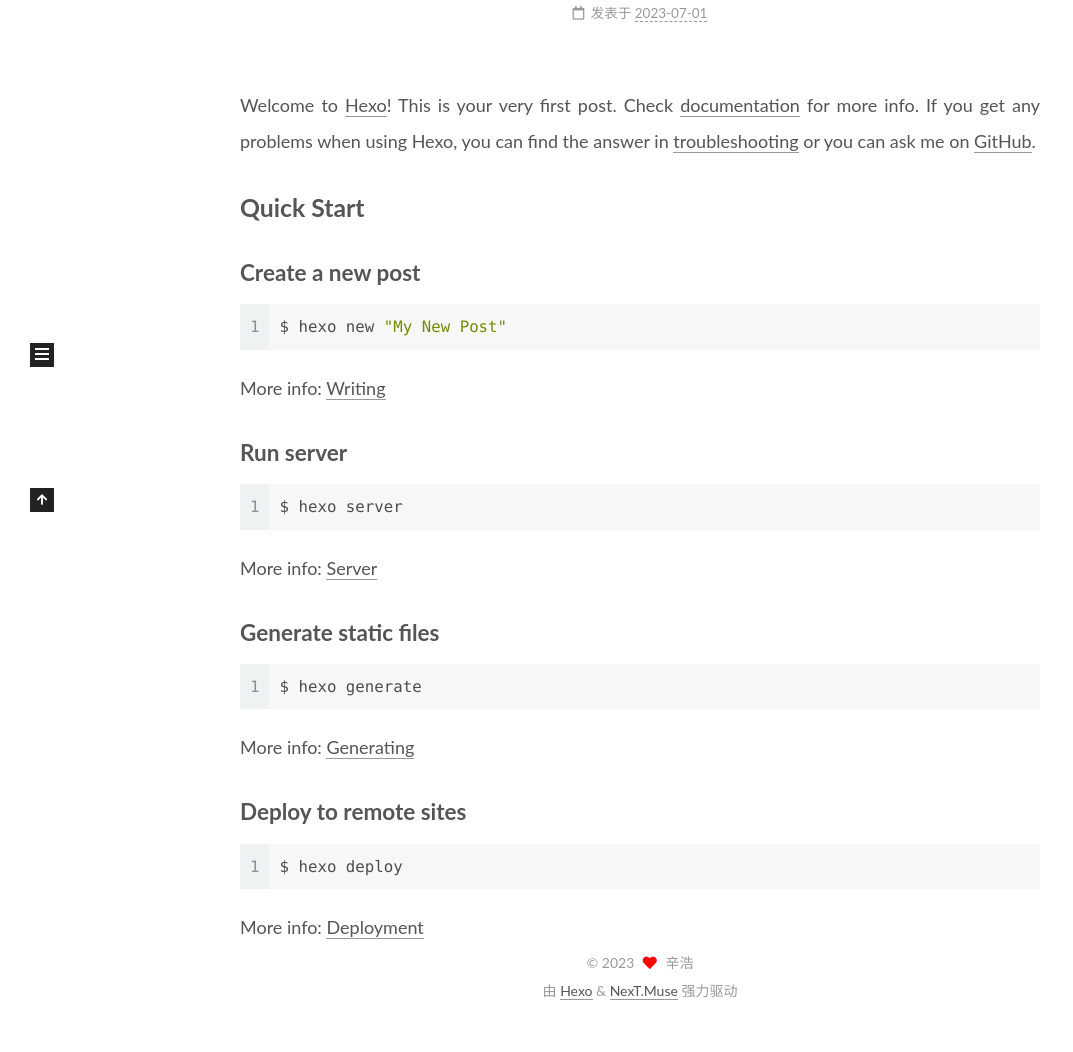
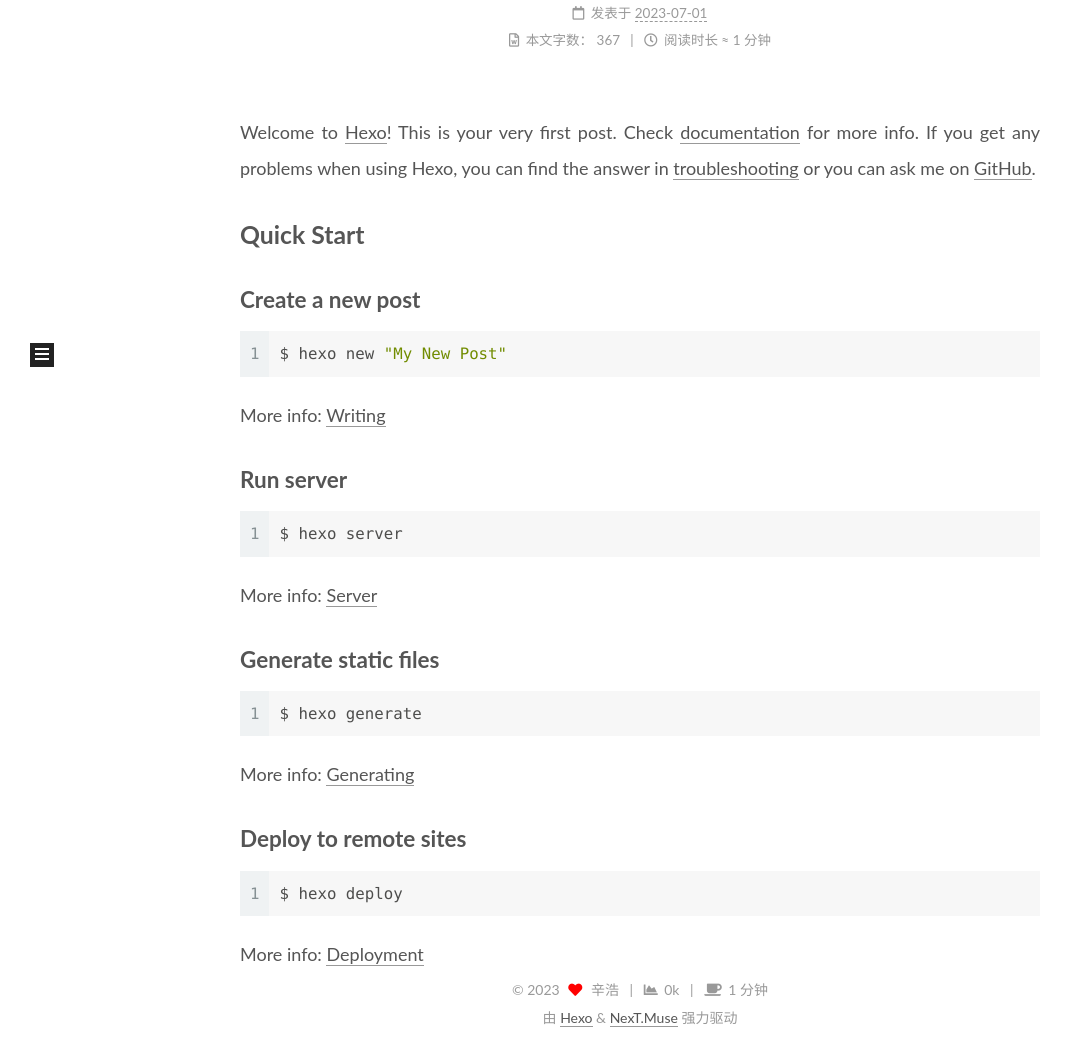
Before and after one commit to xinhaoxs/xinhaoxs.github.io, a plain HTML site: page index.html in a window 1280 px wide. Shown: the part 388-1440 px from the top of the page, without its empty margins (0-1073 px from the left). Before the commit the page ends 1413 px from the top, so only its background shows below. Drawn offline with Linux system fonts and the light colour scheme.

Commit message:
Site updated: 2023-07-01 11:45:18

```diff
--- a/css/main.css
+++ b/css/main.css
@@ -1107,7 +1107,6 @@
 .sidebar {
   background: #222;
   bottom: 0;
-  box-shadow: inset 0 2px 6px #000;
   position: fixed;
   top: 0;
 }
@@ -1168,7 +1167,7 @@
 }
 .links-of-author a::before,
 .links-of-author span.exturl::before {
-  background: #e4368c;
+  background: #12f14f;
   border-radius: 50%;
   content: ' ';
   display: inline-block;
@@ -1483,33 +1482,16 @@
   transition-timing-function: ease-in-out;
 }
 .back-to-top {
-  background: #222;
-  bottom: -100px;
-  box-sizing: border-box;
-  color: #fff;
+  background: transparent;
+  margin: 8px -10px -20px;
+  opacity: 0;
+}
+.back-to-top.back-to-top-on {
   cursor: pointer;
-  left: 30px;
   opacity: 1;
-  padding: 0 6px;
-  position: fixed;
-  transition-property: bottom;
-  z-index: 1300;
-  width: 24px;
-}
-.back-to-top span {
-  display: none;
-}
-.back-to-top:hover {
-  color: #87daff;
-}
-.back-to-top.back-to-top-on {
-  bottom: 19px;
-}
-@media (max-width: 991px) {
-  .back-to-top {
-    left: 20px;
-    opacity: 0.8;
-  }
+}
+.back-to-top.back-to-top-on:hover {
+  opacity: 0.8;
 }
 .post-body {
   font-family: 'Lato', "PingFang SC", "Microsoft YaHei", sans-serif;
--- a/index.html
+++ b/index.html
@@ -17,7 +17,7 @@
 
 <script id="hexo-configurations">
     var NexT = window.NexT || {};
-    var CONFIG = {"hostname":"xinhaoxs.github.io","root":"/","scheme":"Muse","version":"7.8.0","exturl":false,"sidebar":{"position":"left","display":"post","padding":18,"offset":12,"onmobile":false},"copycode":{"enable":false,"show_result":false,"style":null},"back2top":{"enable":true,"sidebar":false,"scrollpercent":false},"bookmark":{"enable":false,"color":"#222","save":"auto"},"fancybox":false,"mediumzoom":false,"lazyload":false,"pangu":false,"comments":{"style":"tabs","active":null,"storage":true,"lazyload":false,"nav":null},"algolia":{"hits":{"per_page":10},"labels":{"input_placeholder":"Search for Posts","hits_empty":"We didn't find any results for the search: ${query}","hits_stats":"${hits} results found in ${time} ms"}},"localsearch":{"enable":false,"trigger":"auto","top_n_per_article":1,"unescape":false,"preload":false},"motion":{"enable":true,"async":false,"transition":{"post_block":"fadeIn","post_header":"slideDownIn","post_body":"slideDownIn","coll_header":"slideLeftIn","sidebar":"slideUpIn"}},"path":"search.xml"};
+    var CONFIG = {"hostname":"xinhaoxs.github.io","root":"/","scheme":"Muse","version":"7.8.0","exturl":false,"sidebar":{"position":"left","display":"post","padding":18,"offset":12,"onmobile":false},"copycode":{"enable":false,"show_result":false,"style":null},"back2top":{"enable":true,"sidebar":true,"scrollpercent":true},"bookmark":{"enable":false,"color":"#222","save":"auto"},"fancybox":false,"mediumzoom":false,"lazyload":false,"pangu":false,"comments":{"style":"tabs","active":null,"storage":true,"lazyload":false,"nav":null},"algolia":{"hits":{"per_page":10},"labels":{"input_placeholder":"Search for Posts","hits_empty":"We didn't find any results for the search: ${query}","hits_stats":"${hits} results found in ${time} ms"}},"localsearch":{"enable":false,"trigger":"auto","top_n_per_article":1,"unescape":false,"preload":false},"motion":{"enable":true,"async":false,"transition":{"post_block":"fadeIn","post_header":"slideDownIn","post_body":"slideDownIn","coll_header":"slideLeftIn","sidebar":"slideUpIn"}},"path":"search.xml"};
   </script>
 
   <meta name="description" content="本网站制作有一定的缺陷，主要因为作者技术欠缺，有一定的不合理性，请见谅。">
@@ -146,10 +146,6 @@
     </header>
 
 
-  <div class="back-to-top">
-    <i class="fa fa-arrow-up"></i>
-    <span>0%</span>
-  </div>
 
 
     <main class="main">
@@ -191,7 +187,21 @@
               <time title="创建时间：2023-07-01 10:26:04 / 修改时间：10:55:49" itemprop="dateCreated datePublished" datetime="2023-07-01T10:26:04+08:00">2023-07-01</time>
             </span>
 
-
+          <br>
+            <span class="post-meta-item" title="本文字数">
+              <span class="post-meta-item-icon">
+                <i class="far fa-file-word"></i>
+              </span>
+                <span class="post-meta-item-text">本文字数：</span>
+              <span>367</span>
+            </span>
+            <span class="post-meta-item" title="阅读时长">
+              <span class="post-meta-item-icon">
+                <i class="far fa-clock"></i>
+              </span>
+                <span class="post-meta-item-text">阅读时长 &asymp;</span>
+              <span>1 分钟</span>
+            </span>
 
         </div>
       </header>
@@ -305,6 +315,10 @@
 
 
       </div>
+        <div class="back-to-top motion-element">
+          <i class="fa fa-arrow-up"></i>
+          <span>0%</span>
+        </div>
 
     </div>
   </aside>
@@ -328,6 +342,16 @@
     <i class="fa fa-heart"></i>
   </span>
   <span class="author" itemprop="copyrightHolder">辛浩</span>
+    <span class="post-meta-divider">|</span>
+    <span class="post-meta-item-icon">
+      <i class="fa fa-chart-area"></i>
+    </span>
+    <span title="站点总字数">0k</span>
+    <span class="post-meta-divider">|</span>
+    <span class="post-meta-item-icon">
+      <i class="fa fa-coffee"></i>
+    </span>
+    <span title="站点阅读时长">1 分钟</span>
 </div>
   <div class="powered-by">由 <a href="https://hexo.io/" class="theme-link" rel="noopener" target="_blank">Hexo</a> & <a href="https://muse.theme-next.org/" class="theme-link" rel="noopener" target="_blank">NexT.Muse</a> 强力驱动
   </div>
```
Also changed, not shown: about/index.html (+15 -5 lines), archives/2023/07/index.html (+15 -5 lines), archives/2023/index.html (+15 -5 lines), archives/index.html (+15 -5 lines), categories/index.html (+15 -5 lines), posts/16107.html (+30 -6 lines), tags/index.html (+15 -5 lines).
